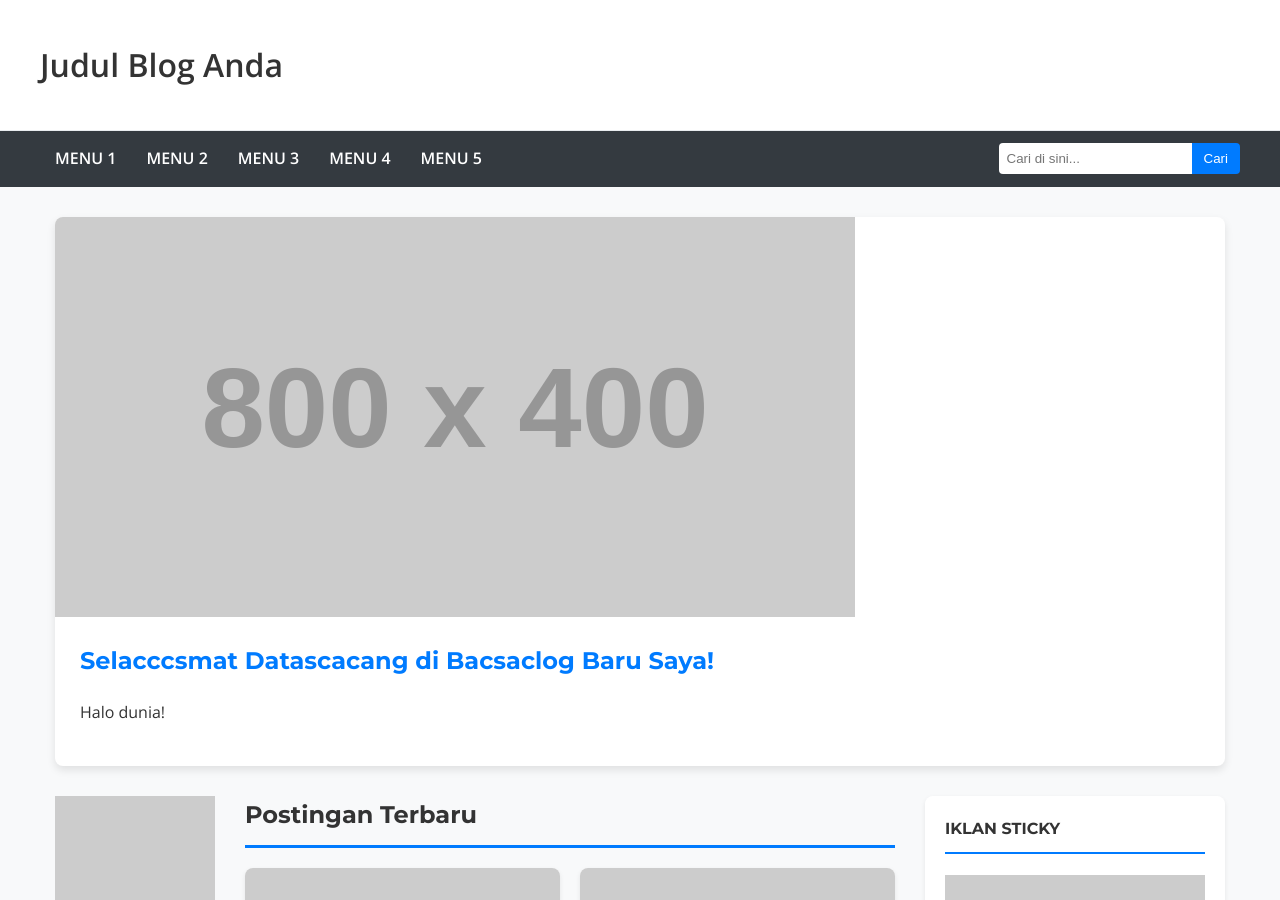
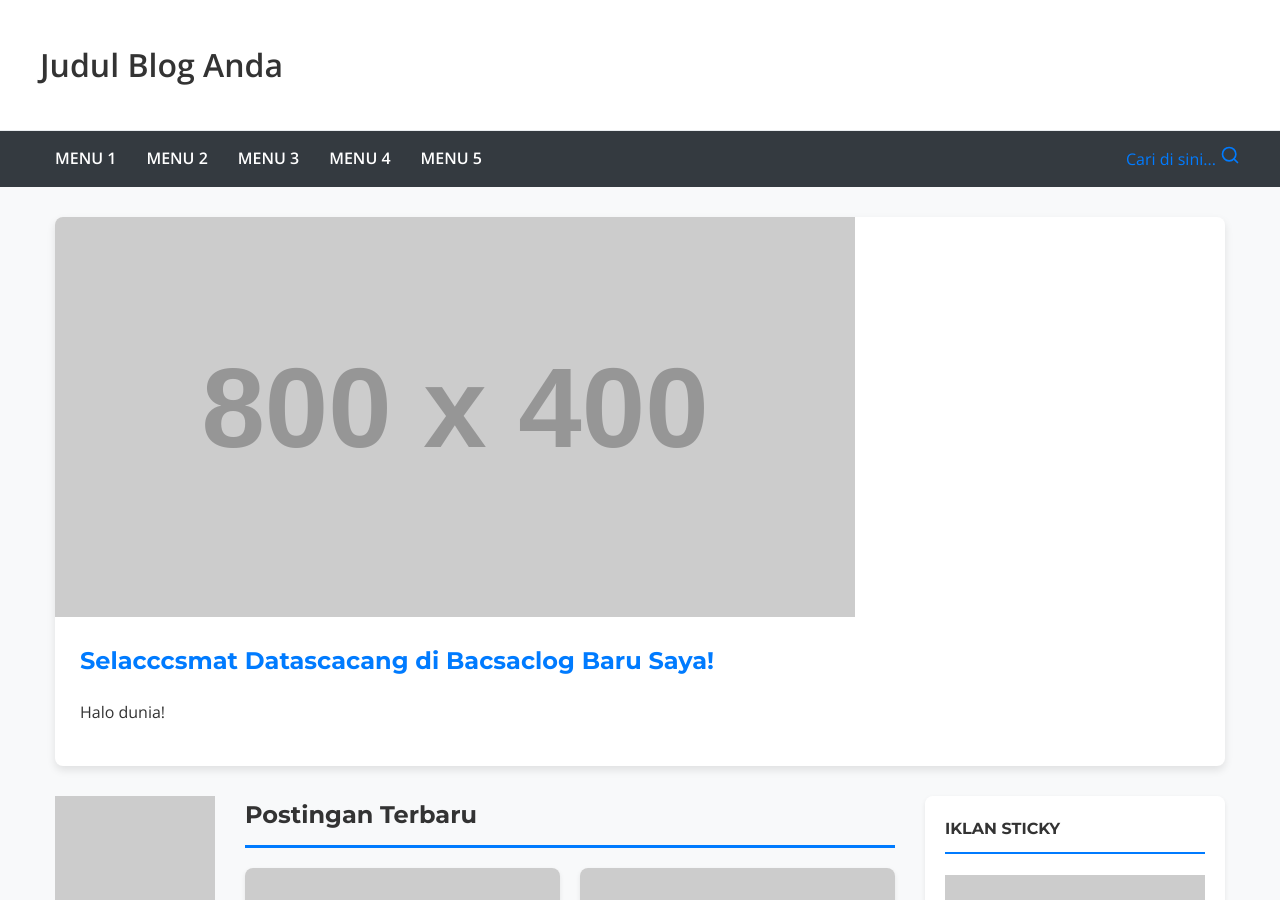
Before and after one commit to finclique/finclique.github.io, a Jekyll site: the page built from index.html, in a window 1280 px wide and 900 px high. Built offline with Jekyll 4.4.1, drawn with Linux system fonts in a browser that asks for light colours; the list of posts is cut into pages by our own code; comment, search, counter and statistics services are not loaded.

Commit message:
Update navigation.html

```diff
--- a/_includes/navigation.html
+++ b/_includes/navigation.html
@@ -9,18 +9,18 @@
             <li><a href="#">MENU 5</a></li>
         </ul>
 
-        <!-- Form Pencarian untuk Desktop -->
-        <form class="search-form" id="desktop-search" onsubmit="return false;">
-            <input type="search" id="search-input" placeholder="Cari di sini...">
-            <button type="submit">Cari</button>
-        </form>
+        <!-- Form Pencarian untuk Desktop (sekarang jadi trigger) -->
+        <a href="#" class="search-trigger open-search-trigger" aria-label="Buka Pencarian">
+            <span>Cari di sini...</span>
+            <svg xmlns="http://www.w3.org/2000/svg" width="20" height="20" viewBox="0 0 24 24" fill="none" stroke="currentColor" stroke-width="2" stroke-linecap="round" stroke-linejoin="round"><circle cx="11" cy="11" r="8"></circle><line x1="21" y1="21" x2="16.65" y2="16.65"></line></svg>
+        </a>
 
         <!-- Ikon untuk Tampilan Mobile -->
         <div class="mobile-nav-icons">
             <button id="hamburger-btn" aria-label="Buka Menu">
                 <svg xmlns="http://www.w3.org/2000/svg" width="24" height="24" viewBox="0 0 24 24" fill="none" stroke="currentColor" stroke-width="2" stroke-linecap="round" stroke-linejoin="round"><line x1="3" y1="12" x2="21" y2="12"></line><line x1="3" y1="6" x2="21" y2="6"></line><line x1="3" y1="18" x2="21" y2="18"></line></svg>
             </button>
-            <button id="search-btn" aria-label="Buka Pencarian">
+            <button class="open-search-trigger" aria-label="Buka Pencarian">
                 <svg xmlns="http://www.w3.org/2000/svg" width="24" height="24" viewBox="0 0 24 24" fill="none" stroke="currentColor" stroke-width="2" stroke-linecap="round" stroke-linejoin="round"><circle cx="11" cy="11" r="8"></circle><line x1="21" y1="21" x2="16.65" y2="16.65"></line></svg>
             </button>
         </div>
```
